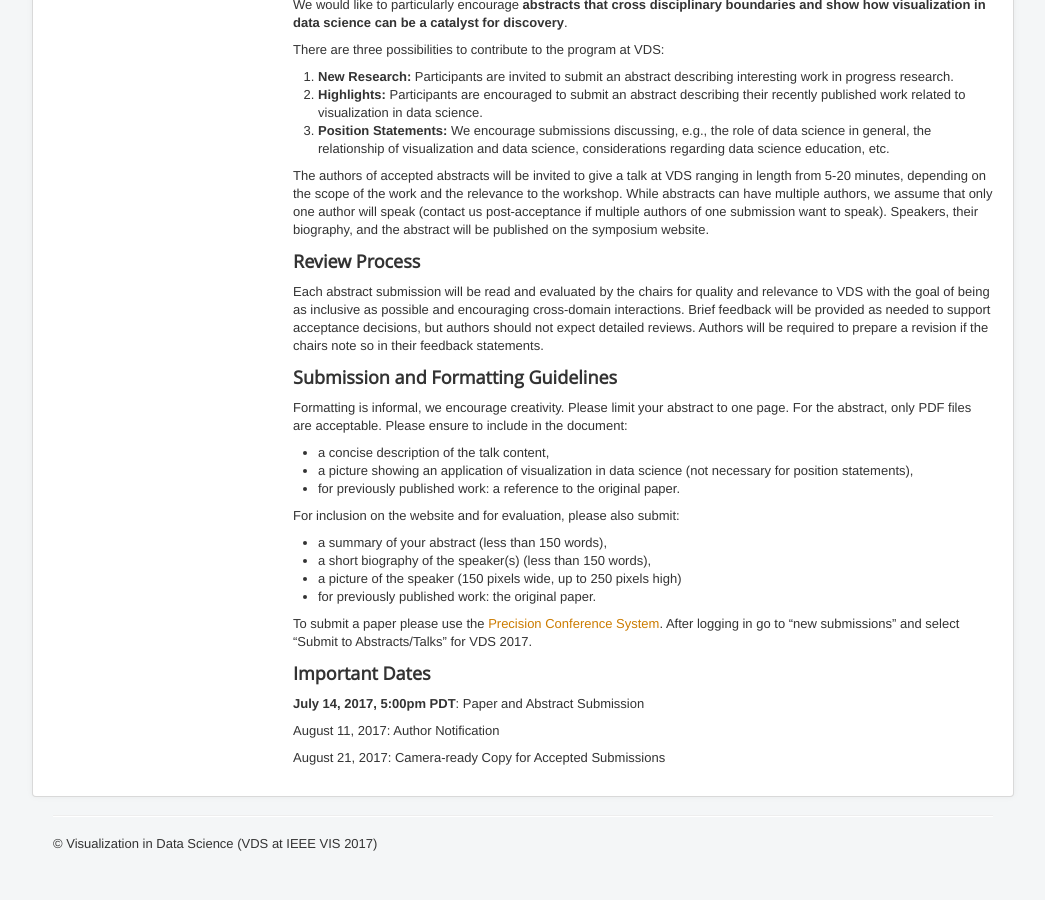
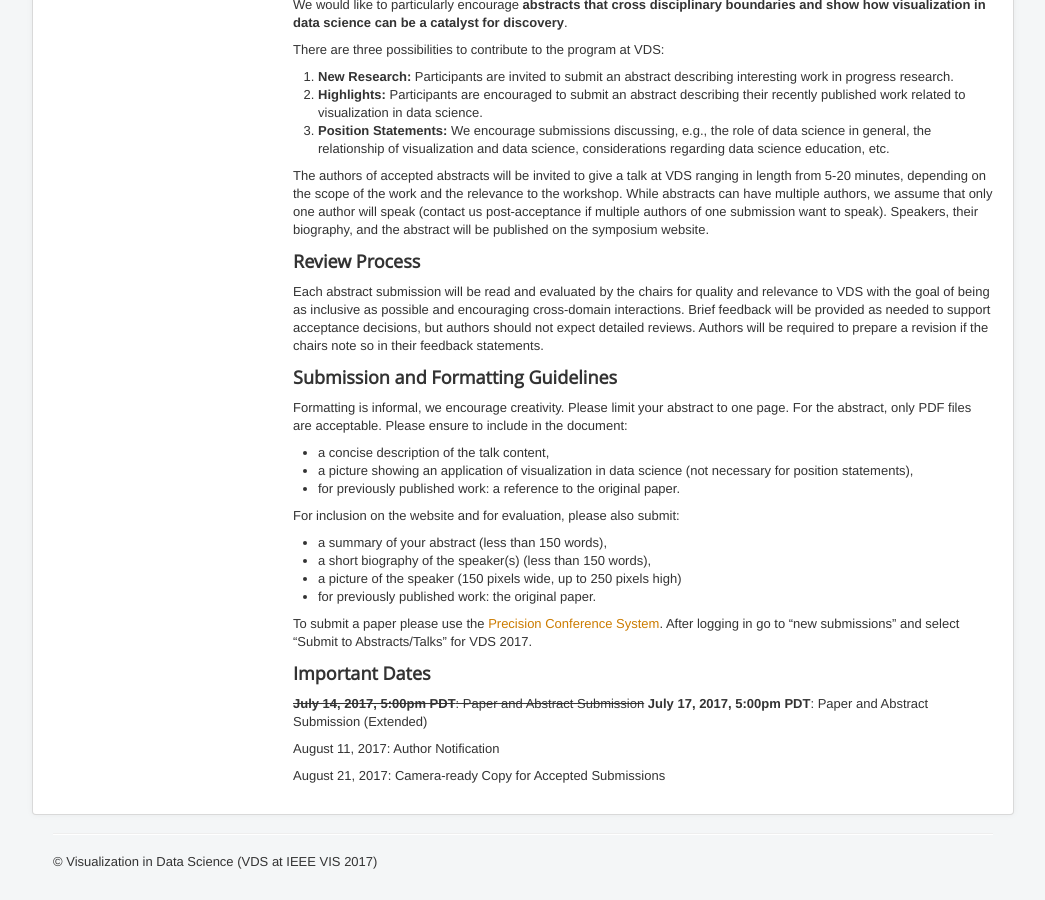
Before and after one commit to visualdatascience/2017, a Jekyll site: the page built from cfp.md, in a window 1280 px wide and 900 px high, scrolled down 1044 px. Shown: the whole window, without its empty margins (117-1162 px from the left). Built offline with Jekyll 4.4.1, drawn with Linux system fonts in a browser that asks for light colours.

Commit message:
extended deadline

```diff
--- a/cfp.md
+++ b/cfp.md
@@ -65,7 +65,8 @@ To submit a paper please use the [Precision Conference System](https://precision
 
 ### Important Dates
 
-**July 14, 2017, 5:00pm PDT**: Paper and Abstract Submission
+~~**July 14, 2017, 5:00pm PDT**: Paper and Abstract Submission~~
+**July 17, 2017, 5:00pm PDT**: Paper and Abstract Submission (Extended)
 
 August 11, 2017: Author Notification
 
```
